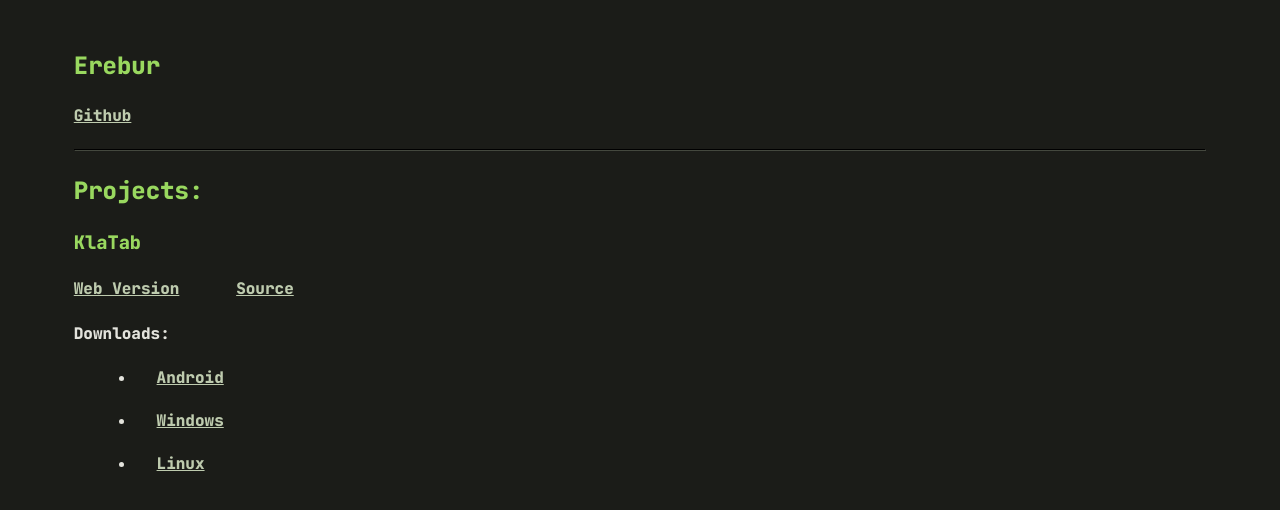
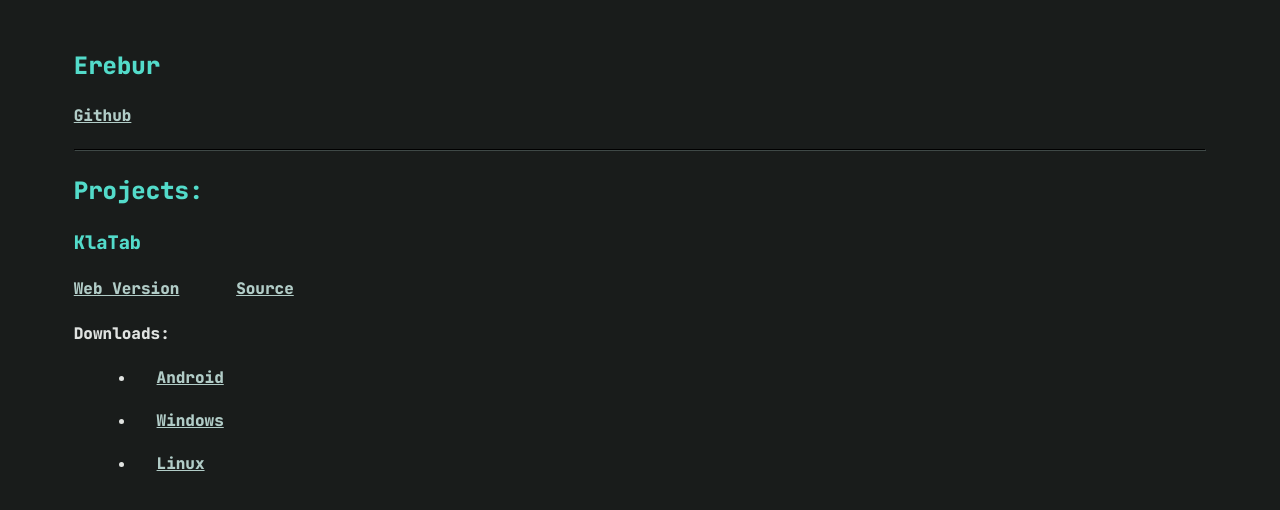
Before and after one commit to Erebur/erebur.github.io, a plain HTML site: page index.html in a window 1280 px wide. Drawn offline with Linux system fonts and the dark colour scheme.

Commit message:
added Colors (now blueish)

```diff
--- a/main.scss
+++ b/main.scss
@@ -1,12 +1,35 @@
 @media (prefers-color-scheme: dark) {
-    // green
-    $primary: #99d85f;
-    $secondary: #becbae;
-    $teritary: #a0cfcd;
-    $on_primary_container : #b4f578;
-    $background: #1b1c18;
-    $surface_variant: #44483e;
-    $onBackground: #e3e3dc;
+    // // green
+    // $primary: #99d85f;
+    // $secondary: #becbae;
+    // $teritary: #a0cfcd;
+    // $on_primary_container : #b4f578;
+    // $background: #1b1c18;
+    // $surface_variant: #44483e;
+    // $onBackground: #e3e3dc;
+    // pink
+    // $primary: #ffb1c8;
+    // $secondary: #e3bdc6;
+    // $teritary: #efbd94;
+    // $on_primary_container : #ffd9e2;
+    // $background: #201a1b;
+    // $surface_variant: #514347;
+    // $onBackground: #ebe0e1;
+    // // red
+    // $primary: #ffb3ad;
+    // $secondary: #e7bdb9;
+    // $teritary: #e1c28c;
+    // $background:#201a19 ;
+    // $onBackground: #ede0de;
+    // $surface_variant: #534342;
+
+    // blue
+    $primary: #53dbca;
+    $secondary: #b1ccc7;
+    $teritary: #adcae6;
+    $background: #191c1b;
+    $onBackground: #e0e3e1;
+    $surface_variant: #3f4947;
 
     * {
         margin: 2%;
@@ -36,13 +59,29 @@
 
 @media (prefers-color-scheme: light) {
     // green
-    $primary: #396a00;
-    $secondary: #57624a;
-    $teritary: #386664;
-    $on_primary_container : #0d2000;
-    $background: #fdfcf5;
-    $surface_variant: #e0e4d6;
-    $onBackground: #1b1c18;
+    // $primary: #396a00;
+    // $secondary: #57624a;
+    // $teritary: #386664;
+    // $on_primary_container : #0d2000;
+    // $background: #fdfcf5;
+    // $surface_variant: #e0e4d6;
+    // $onBackground: #1b1c18;
+    // // red
+    // $primary: #b81e23;
+    // $secondary: #775653;
+    // $teritary: #725b2e;
+    // $on_primary_container : #410003;
+    // $background: #fffbff;
+    // $surface_variant: #f5dddb;
+    // $onBackground: #201a19;
+
+    // blue #00554d
+    $primary: #006a61;
+    $secondary: #4a635f;
+    $teritary: #46617a;
+    $background: #fafdfb;
+    $onBackground: #191c1b;
+    $surface_variant: #dae5e2;
 
     * {
         margin: 2%;
```
Also changed, not shown: main.css, 1 other file.
